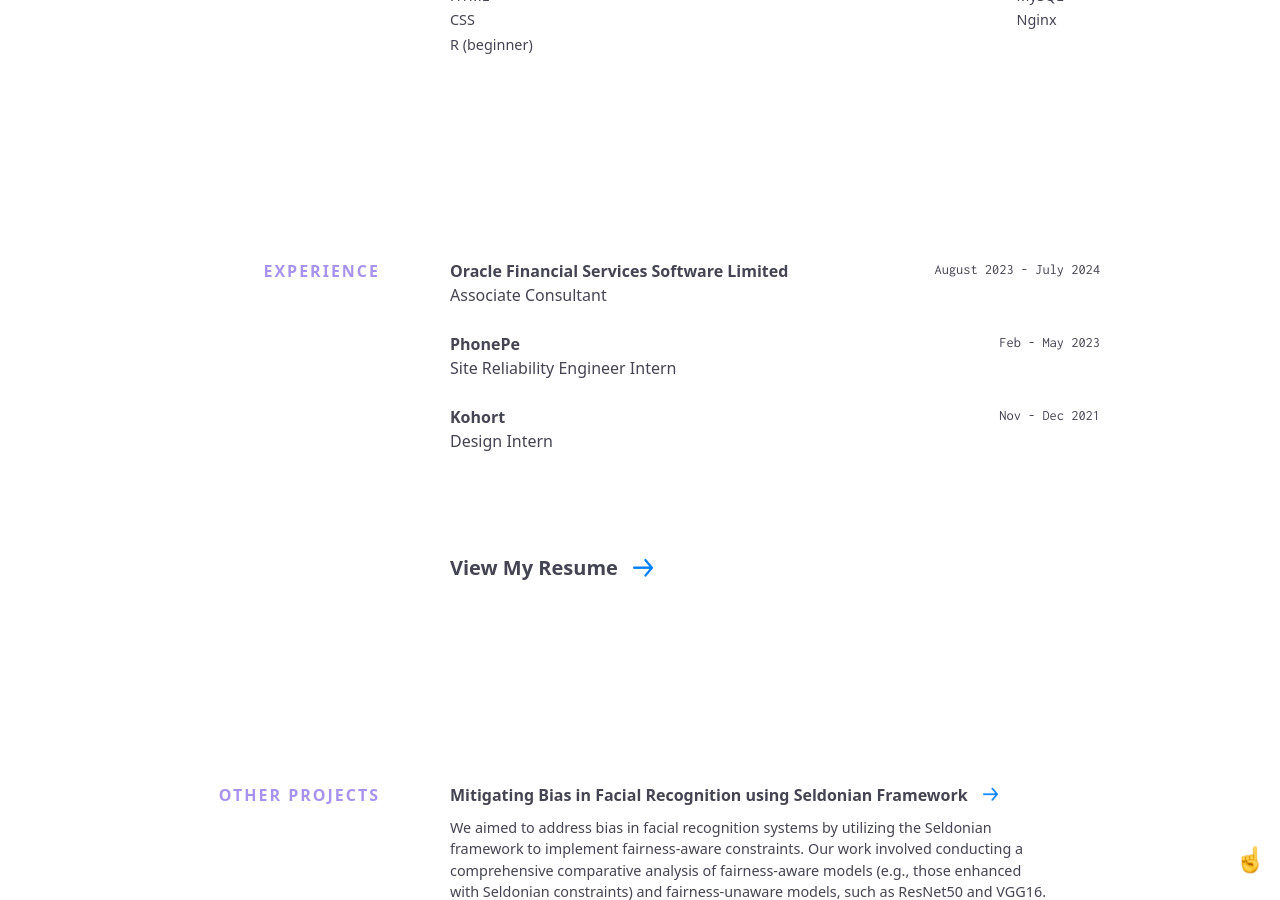
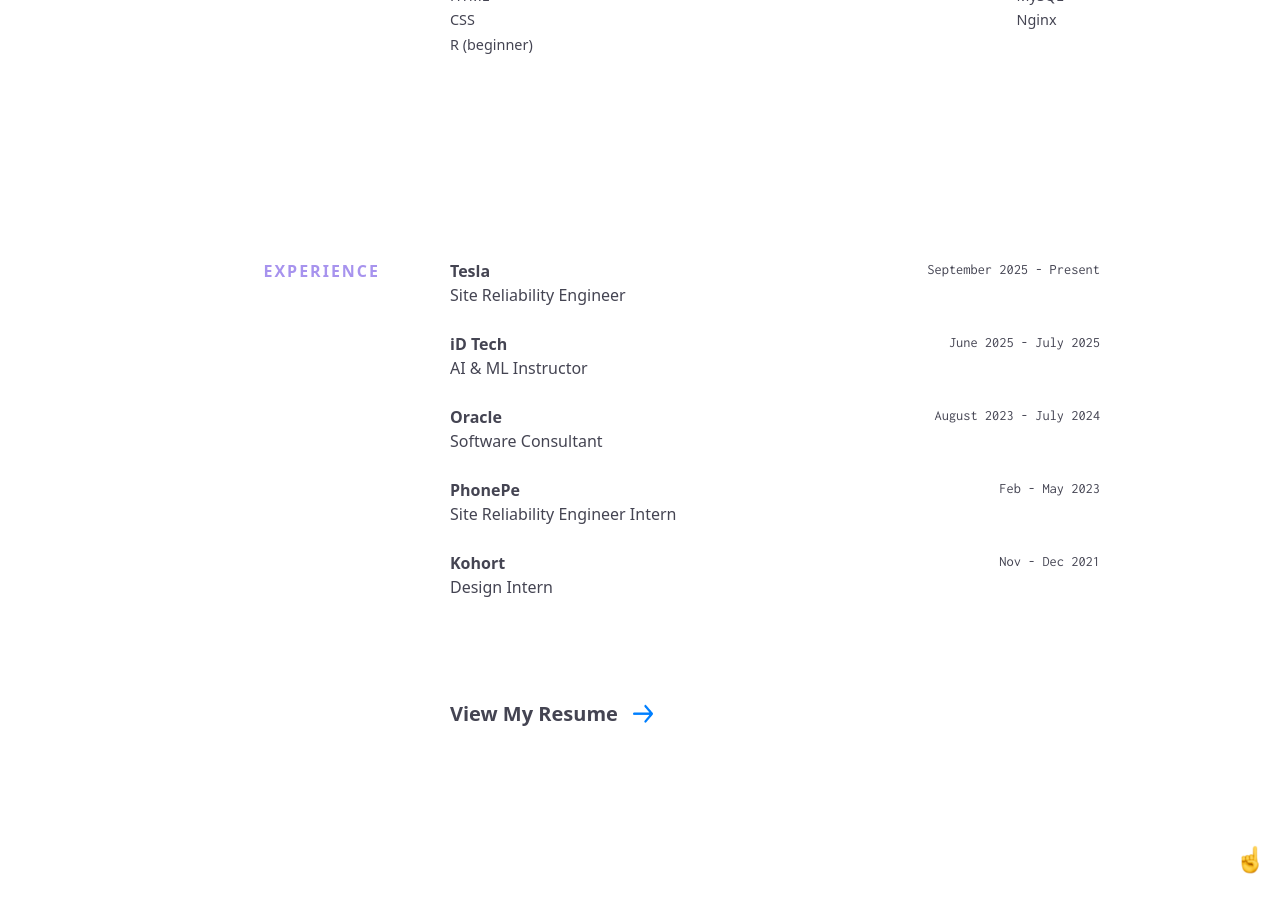
Before and after one commit to roshinisanikop/roshwebsite, a Jekyll site: the page built from index.html, in a window 1280 px wide and 900 px high, scrolled down 1702 px. Built offline with Jekyll 4.4.1, drawn with Linux system fonts in a browser that asks for light colours; nearby versions of some CDN libraries; some web fonts are replaced.

Commit message:
Update experience with new job entries and details

```diff
--- a/_data/experience.yml
+++ b/_data/experience.yml
@@ -1,7 +1,17 @@
-- company: Oracle Financial Services Software Limited
-  url: https://www.upstatement.com/
+- company: Tesla
+  url: https://www.tesla.com/
+  time: September 2025 - Present
+  position: Site Reliability Engineer
+
+- company: iD Tech
+  url: https://www.idtech.com/
+  time: June 2025 - July 2025
+  position: AI & ML Instructor
+
+- company: Oracle
+  url: https://www.oracle.com/financial-services/
   time: August 2023 - July 2024
-  position: Associate Consultant
+  position: Software Consultant
 
 - company: PhonePe
   url: https://www.phonepe.com/
```
